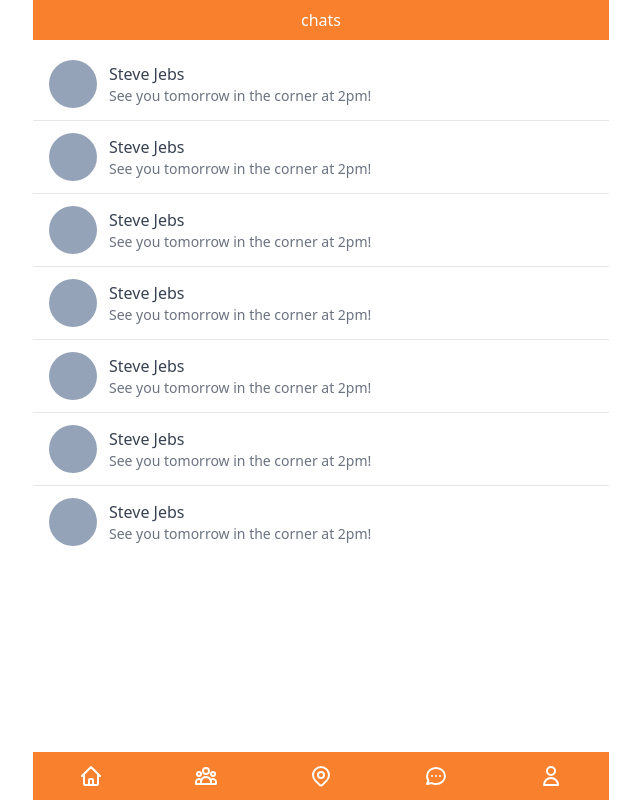
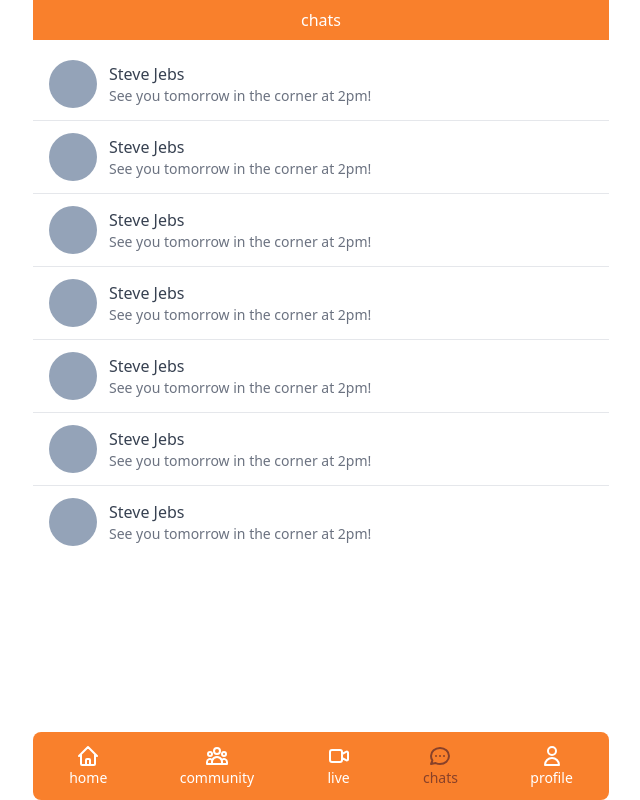
Before and after one commit to otw7917/carrot-market-clone, a Next.js app: page /chats in a window 1280 px wide. Shown: the whole page, without its empty margins (319-959 px from the left). Built offline with nearby package versions, Linux system fonts and the light colour scheme.

Commit message:
feature: link + ✨

```diff
--- a/components/Layout.tsx
+++ b/components/Layout.tsx
@@ -1,12 +1,18 @@
 import React from "react";
+import Link from "next/link";
 import { cls } from "../libs/utils";
+import { useRouter } from "next/router";
+import path from "path";
 
 interface LayoutProps {
   title?: string;
   hasTabBar?: boolean;
   children: React.ReactNode;
 }
+
 function Layout({ title, hasTabBar, children }: LayoutProps) {
+  const { pathname } = useRouter();
+
   return (
     <>
       <nav className='fixed flex w-screen max-w-xl bg-orange-500 items-center justify-center p-2 opacity-90 text-white'>
@@ -14,16 +20,18 @@ function Layout({ title, hasTabBar, children }: LayoutProps) {
       </nav>
       <div className={cls("pt-12", hasTabBar ? "pb-14" : "")}>{children}</div>
       {hasTabBar ? (
-        <nav className='fixed bottom-0 w-screen max-w-xl bg-orange-500 opacity-90'>
+        <nav className='fixed bottom-0 w-screen max-w-xl bg-orange-500 opacity-90 rounded-lg'>
           <ul className='flex justify-around items-center w-full text-lg text-white py-3'>
-            <li className='hover:text-orange-900 h-full'>
+            <li className={pathname === "/" ? "text-orange-900" : ""}>
+              <Link href='/'>
+                <a className='flex flex-col items-center justify-center'>
                   <svg
                     xmlns='http://www.w3.org/2000/svg'
                     className='h-6 w-6'
-                fill='none'
                     viewBox='0 0 24 24'
                     stroke='currentColor'
                     strokeWidth={2}
+                    fill='none'
                   >
                     <path
                       strokeLinecap='round'
@@ -31,8 +39,13 @@ function Layout({ title, hasTabBar, children }: LayoutProps) {
                       d='M3 12l2-2m0 0l7-7 7 7M5 10v10a1 1 0 001 1h3m10-11l2 2m-2-2v10a1 1 0 01-1 1h-3m-6 0a1 1 0 001-1v-4a1 1 0 011-1h2a1 1 0 011 1v4a1 1 0 001 1m-6 0h6'
                     />
                   </svg>
+                  <div className='text-sm'>home</div>
+                </a>
+              </Link>
             </li>
-            <li className='hover:text-orange-900 h-full'>
+            <li className={pathname === "/community" ? "text-orange-900" : ""}>
+              <Link href='/community'>
+                <a className='flex flex-col items-center justify-center'>
                   <svg
                     xmlns='http://www.w3.org/2000/svg'
                     className='h-6 w-6'
@@ -47,8 +60,13 @@ function Layout({ title, hasTabBar, children }: LayoutProps) {
                       d='M17 20h5v-2a3 3 0 00-5.356-1.857M17 20H7m10 0v-2c0-.656-.126-1.283-.356-1.857M7 20H2v-2a3 3 0 015.356-1.857M7 20v-2c0-.656.126-1.283.356-1.857m0 0a5.002 5.002 0 019.288 0M15 7a3 3 0 11-6 0 3 3 0 016 0zm6 3a2 2 0 11-4 0 2 2 0 014 0zM7 10a2 2 0 11-4 0 2 2 0 014 0z'
                     />
                   </svg>
+                  <div className='text-sm'>community</div>
+                </a>
+              </Link>
             </li>
-            <li className='hover:text-orange-900 h-full'>
+            <li className={pathname === "/lives" ? "text-orange-900" : ""}>
+              <Link href='/lives'>
+                <a className='flex flex-col items-center justify-center'>
                   <svg
                     xmlns='http://www.w3.org/2000/svg'
                     className='h-6 w-6'
@@ -60,16 +78,16 @@ function Layout({ title, hasTabBar, children }: LayoutProps) {
                     <path
                       strokeLinecap='round'
                       strokeLinejoin='round'
-                  d='M17.657 16.657L13.414 20.9a1.998 1.998 0 01-2.827 0l-4.244-4.243a8 8 0 1111.314 0z'
-                />
-                <path
-                  strokeLinecap='round'
-                  strokeLinejoin='round'
-                  d='M15 11a3 3 0 11-6 0 3 3 0 016 0z'
+                      d='M15 10l4.553-2.276A1 1 0 0121 8.618v6.764a1 1 0 01-1.447.894L15 14M5 18h8a2 2 0 002-2V8a2 2 0 00-2-2H5a2 2 0 00-2 2v8a2 2 0 002 2z'
                     />
                   </svg>
+                  <div className='text-sm'>live</div>
+                </a>
+              </Link>
             </li>
-            <li className='hover:text-orange-900 h-full'>
+            <li className={pathname === "/chats" ? "text-orange-900" : ""}>
+              <Link href='/chats'>
+                <a className='flex flex-col items-center justify-center'>
                   <svg
                     xmlns='http://www.w3.org/2000/svg'
                     className='h-6 w-6'
@@ -84,8 +102,13 @@ function Layout({ title, hasTabBar, children }: LayoutProps) {
                       d='M8 12h.01M12 12h.01M16 12h.01M21 12c0 4.418-4.03 8-9 8a9.863 9.863 0 01-4.255-.949L3 20l1.395-3.72C3.512 15.042 3 13.574 3 12c0-4.418 4.03-8 9-8s9 3.582 9 8z'
                     />
                   </svg>
+                  <div className='text-sm'>chats</div>
+                </a>
+              </Link>
             </li>
-            <li className='hover:text-orange-900 h-full'>
+            <li className={pathname === "/profile" ? "text-orange-900" : ""}>
+              <Link href='/profile'>
+                <a className='flex flex-col items-center justify-center'>
                   <svg
                     xmlns='http://www.w3.org/2000/svg'
                     className='h-6 w-6'
@@ -100,6 +123,9 @@ function Layout({ title, hasTabBar, children }: LayoutProps) {
                       d='M16 7a4 4 0 11-8 0 4 4 0 018 0zM12 14a7 7 0 00-7 7h14a7 7 0 00-7-7z'
                     />
                   </svg>
+                  <div className='text-sm'>profile</div>
+                </a>
+              </Link>
             </li>
           </ul>
         </nav>
```
Lines whose indentation alone changed are shown as unchanged.
